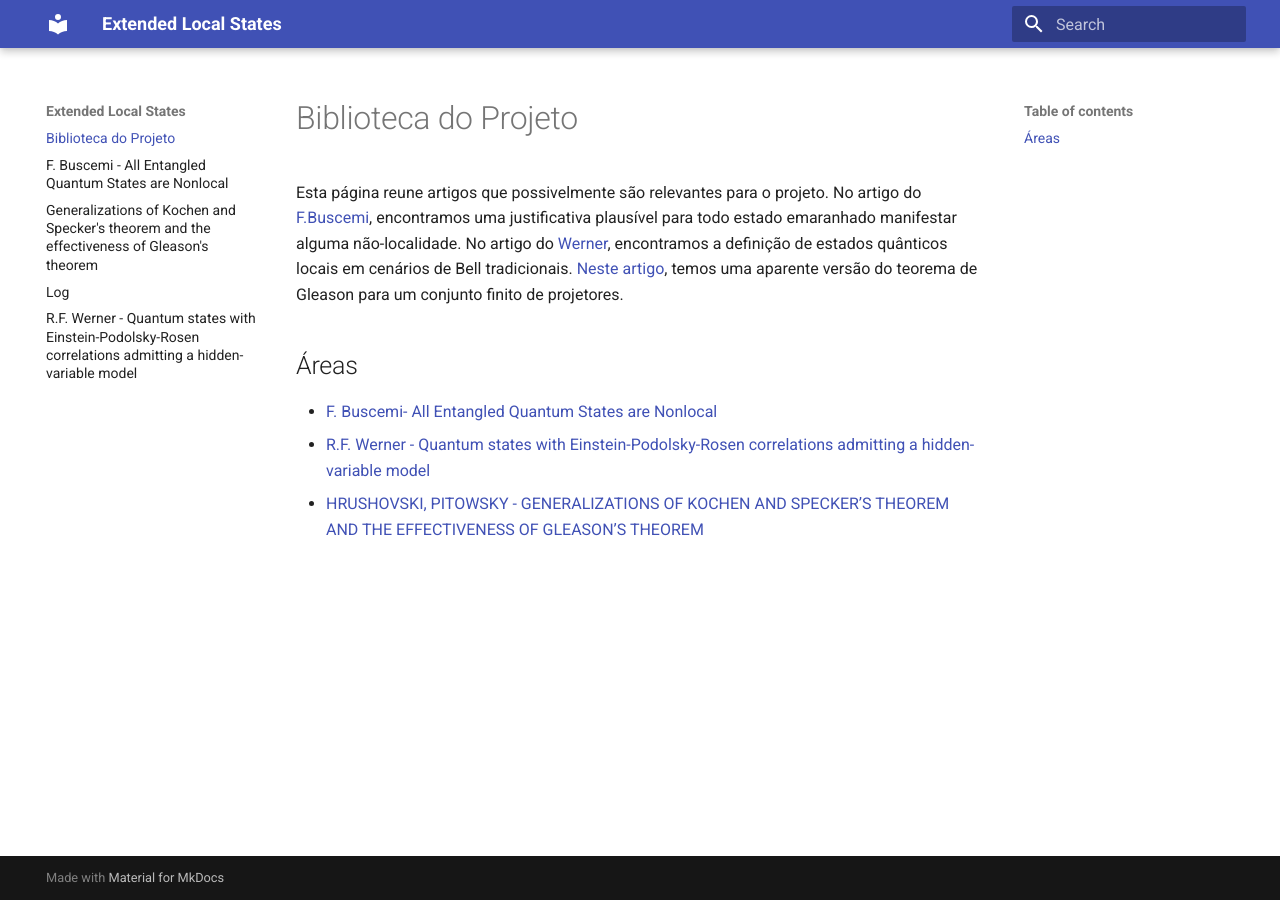
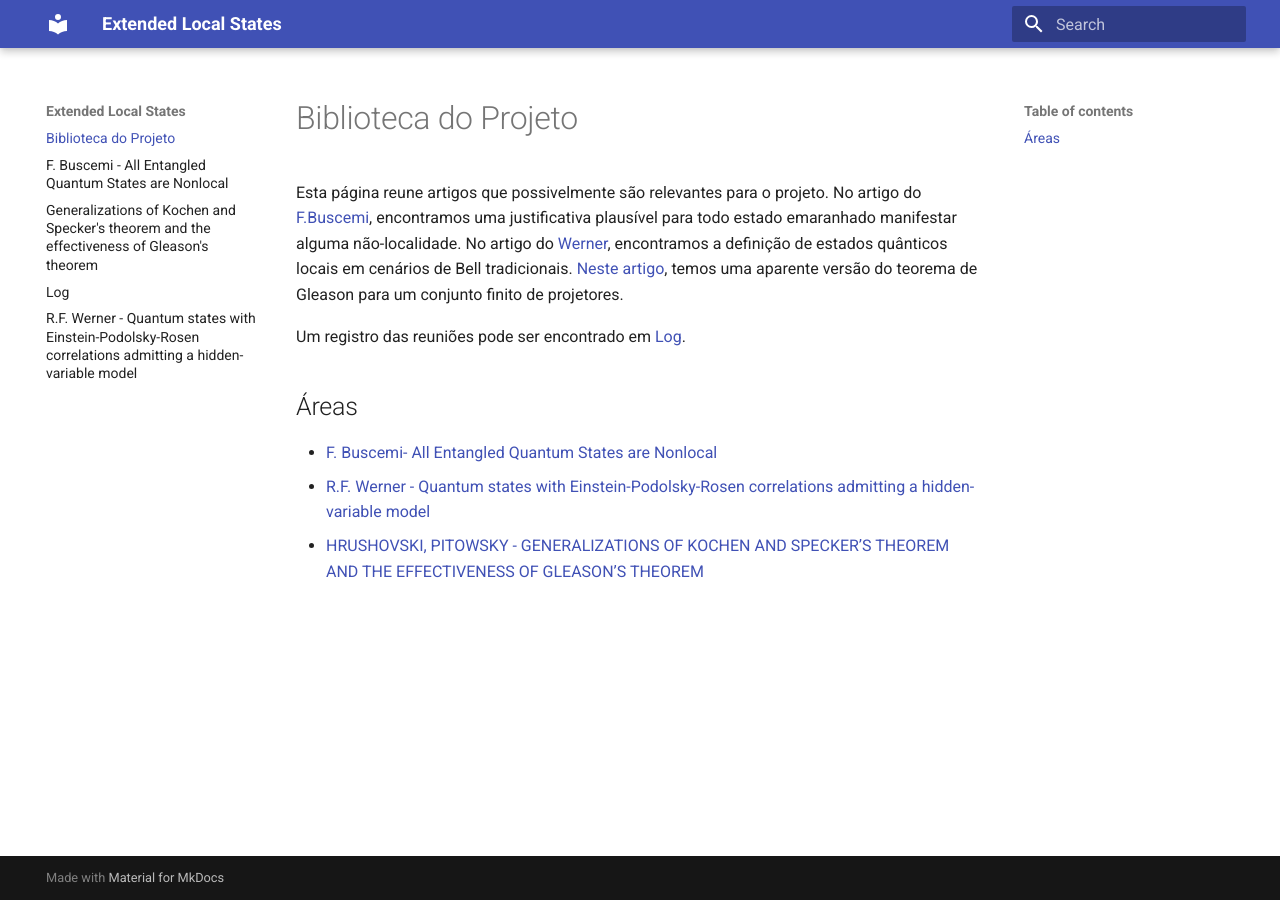
Before and after one commit to ruffolo14/LocalStates, an MkDocs documentation site: the page built from docs/index.md, in a window 1280 px wide. Built offline with MkDocs 1.6.1 and Material for MkDocs 9.7.7, drawn with Linux system fonts in a browser that asks for light colours.

Commit message:
Update index.md

```diff
--- a/docs/index.md
+++ b/docs/index.md
@@ -1,6 +1,8 @@
 # Biblioteca do Projeto
 
 Esta página reune artigos que possivelmente são relevantes para o projeto. No artigo do [F.Buscemi](buscemi2012all.md), encontramos uma justificativa plausível para todo estado emaranhado manifestar alguma não-localidade. No artigo do [Werner](werner1989quantum.md), encontramos a definição de estados quânticos locais em cenários de Bell tradicionais. [Neste artigo](hrushovski2004generalizations.md), temos uma aparente versão do teorema de Gleason para um conjunto finito de projetores.
+
+Um registro das reuniões pode ser encontrado em [Log](log.md).
 
 ## Áreas
 
```
